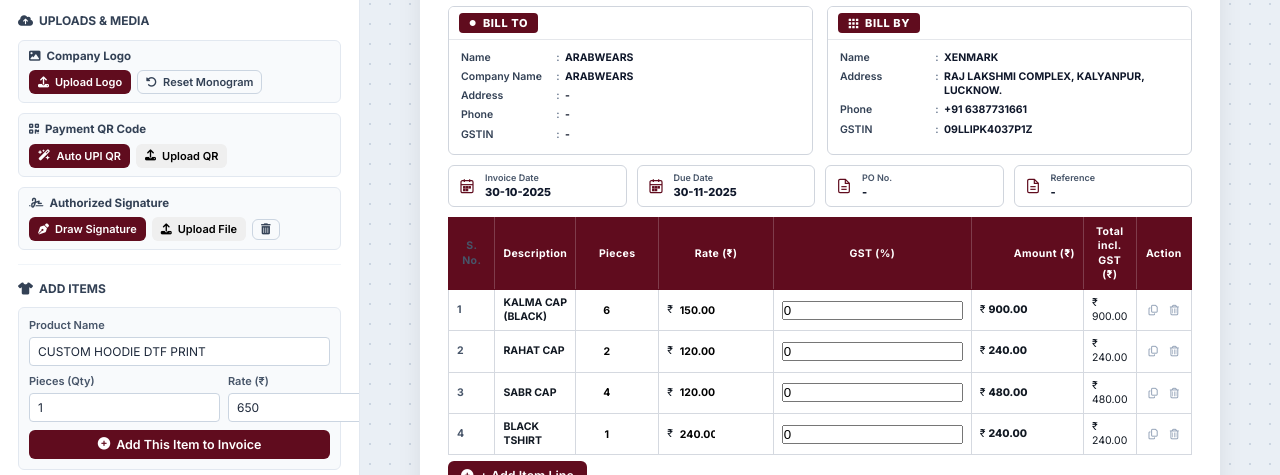
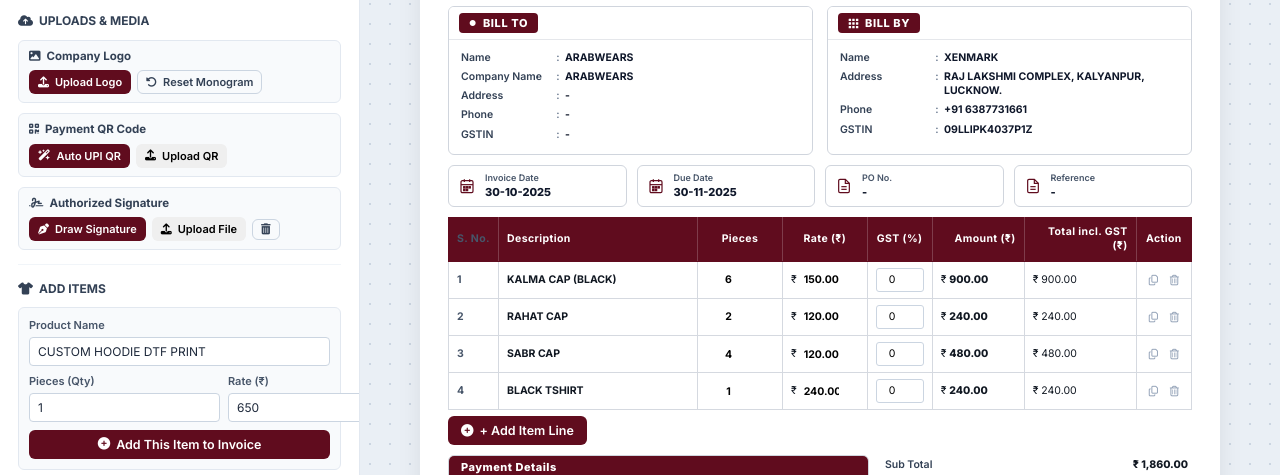
Before and after one commit to shivam00037/aman-invoice, a plain HTML site: page index.html in a window 1280 px wide. Shown: the part 322-797 px from the top of the page. Drawn offline with Linux system fonts and the light colour scheme.

Commit message:
Update style.css

```diff
--- a/style.css
+++ b/style.css
@@ -961,9 +961,21 @@ body {
 .inv-items-table th.col-sno { width: 50px; text-align: center; }
 .inv-items-table th.col-desc { text-align: left; }
 .inv-items-table th.col-qty { width: 85px; text-align: center; }
-.inv-items-table th.col-rate { width: 125px; text-align: center; }
-.inv-items-table th.col-amount { width: 130px; text-align: right; }
-.inv-items-table th.col-actions { width: 55px; text-align: center; }
+.inv-items-table th.col-rate { width: 82px; text-align: center; }
+.inv-items-table th.col-gst { width: 62px; text-align: center; }
+.inv-items-table th.col-amount { width: 92px; text-align: right; }
+.inv-items-table th.col-total-gst { width: 112px; text-align: right; }
+.inv-items-table th.col-actions { width: 48px; text-align: center; }
+
+.inv-items-table .gst-input {
+  width: 48px;
+  max-width: 100%;
+  padding: 4px 2px;
+  border: 1px solid #cbd5e1;
+  border-radius: 3px;
+  text-align: center;
+  font: inherit;
+}
 
 .inv-items-table td {
   padding: 6px 8px;
@@ -1873,3 +1885,10 @@ body {
     background: transparent !important;
   }
 }
+
+/* Product-wise GST columns */
+@media print {
+  .inv-items-table { font-size: 9px; }
+  .inv-items-table th, .inv-items-table td { padding: 5px 4px; }
+  .inv-items-table .gst-input { border: 0; padding: 0; background: transparent; }
+}
```
